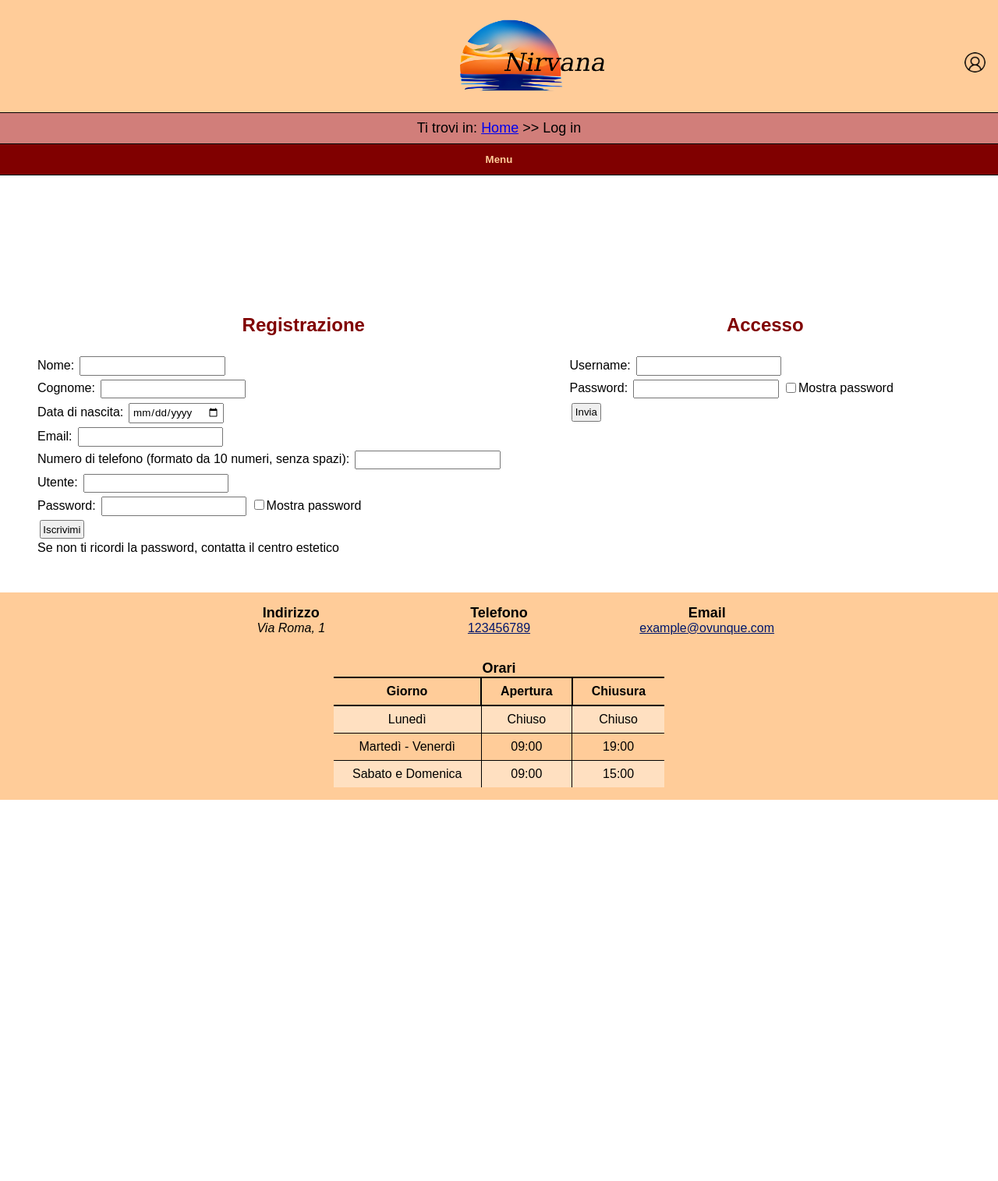
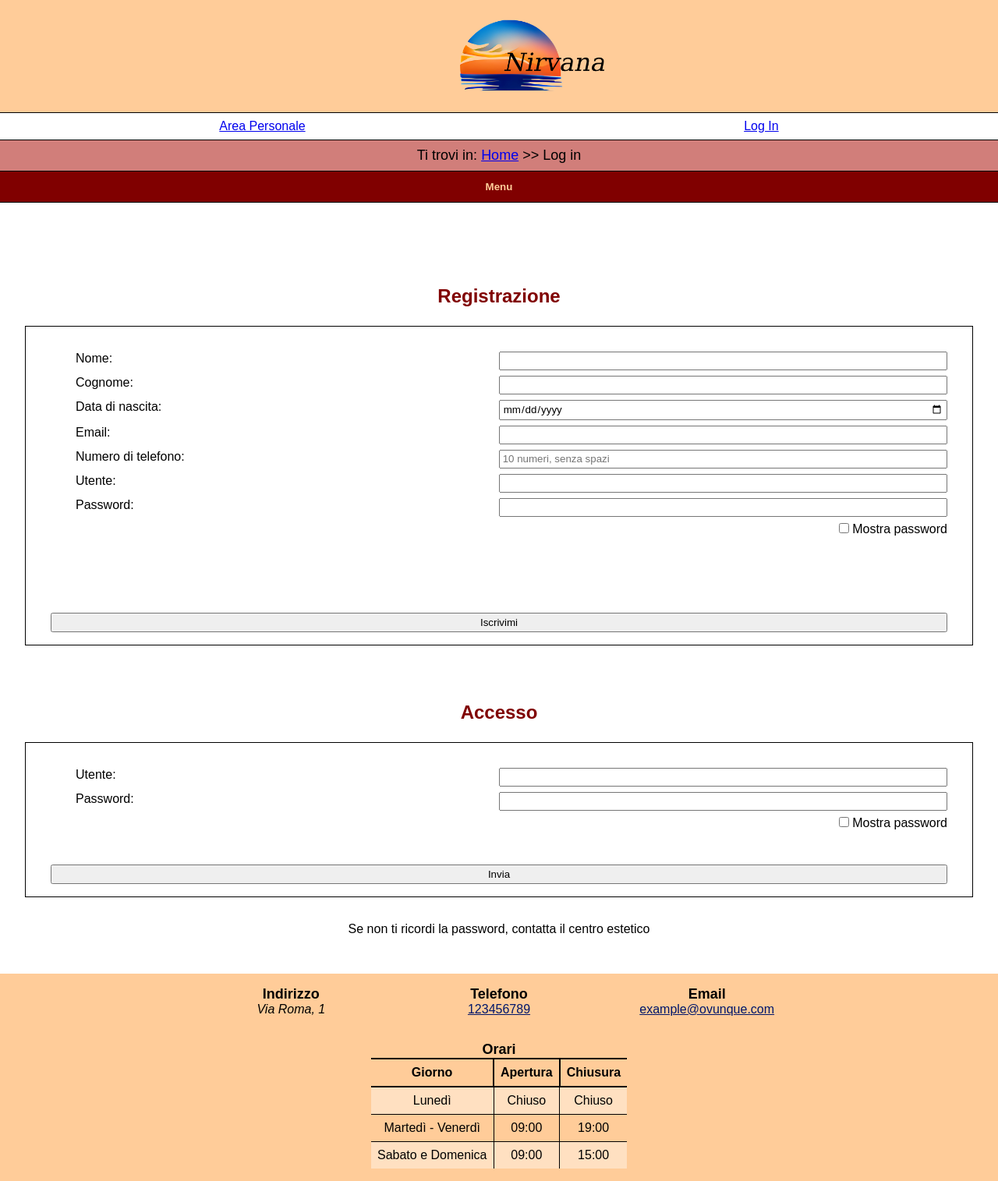
Before and after one commit to Tre-uomini-e-una-TecWeb/Nirvana-Website, a PHP site: the page made by PHP/AREA PERSONALE/login.php in a window 1280 px wide. Shown: the whole page at 78% size. Before the commit the page ends 1026 px from the top, so only its background shows below. Run offline with PHP 8.4, Linux system fonts and the light colour scheme.

Commit message:
Fix login mobile

```diff
--- a/CSS/mobile.css
+++ b/CSS/mobile.css
@@ -28,7 +28,25 @@
     margin: 3em;
 }
 
-@media screen and (max-width:750px), only screen and (max-device-width:750px) and (orientation: landscape) {
+@media screen and (max-width:800px), only screen and (max-device-width:800px) {
+
+    #contain {
+        display: block;
+        /* text-align: center; */
+    }
+
+    #signup, #login {
+        border: 1px solid black;
+        padding: 2em 2em 1em 2em;
+    }
+
+    #registrazione {
+        flex: none;
+    }
+
+    #accesso {
+        flex: none;
+    }
 
     #mini_breadcrumb{
         display: block;
--- a/CSS/style.css
+++ b/CSS/style.css
@@ -630,7 +630,6 @@
     background-image: url("../IMG/CORPO/MANICURE_PEDICURE/CURATIVA/curativa.jpeg");
 }
 
-
 #curativa:hover{
     background-image: url("../IMG/CORPO/MANICURE_PEDICURE/CURATIVA/curativa-opaco40.jpeg");
 }
@@ -642,7 +641,6 @@
 
 #contain input {
     padding: 0.2em;
-    margin: 0.2em;
 }
 
 
@@ -653,3 +651,85 @@
 #accesso {
     flex: auto;
 }
+
+#signup{
+    border-right: 1px solid black;
+}
+
+#signup, #login{
+    display: grid;
+    grid-template-columns: 1fr 1fr;
+    padding: 2em 2em 0em 2em;
+}
+
+#nameLabel, #surnameLabel, #birthLabel, #emailLabel, #phoneLabel, #userLabel, #passwordLabel, #utenteLabel, #passwordLoginLabel {
+    grid-column: 1;
+    margin-left: 2em;
+    margin-bottom: 0.5em;
+}
+
+#mostraPswR, #mostraPswA, .print-invisible{
+    grid-column: 1/3;
+}
+
+#name, #surname, #birth, #email, #phone, #username, #password, #usernameLogin, #passwordLogin {
+    grid-column: 2;
+    margin-bottom: 0.5em;
+}
+
+#name, #nameLabel, #usernameLogin, #utenteLabel{
+    grid-row: 1;
+}
+
+#surname, #surnameLabel, #passwordLogin, #passwordLoginLabel{
+    grid-row: 2;
+}
+
+#birth, #birthLabel, #mostraPswA{
+    grid-row: 3;
+}
+
+#email, #emailLabel{
+    grid-row: 4;
+}
+
+#phone, #phoneLabel{
+    grid-row: 5;
+}
+
+#username, #userLabel{
+    grid-row: 6;
+}
+
+#password, #passwordLabel{
+    grid-row: 7;
+}
+
+#mostraPswR{
+    grid-row: 8;
+}
+
+#mostraPswR, #mostraPswA{
+    text-align: right;
+}
+
+#registerButton, #accessButton{
+    margin-top: 2em;
+}
+
+/**
+#signup label, #login label{
+    margin-top: 2em;
+    text-align: left;
+    margin-left: 10%;
+}
+
+#signup input, #login input{
+    margin-left:auto;
+    margin-right: 10%;
+} **/
+
+#help{
+    margin-top: 2em;
+    text-align: center;
+}
--- a/HTML/AREA PERSONALE/login.html
+++ b/HTML/AREA PERSONALE/login.html
@@ -53,22 +53,23 @@
         <section id="registrazione" >
             <h2>Registrazione</h2>
             <form id="signup" method="post" action="login.php">
-                <label for="name"> Nome: </label>
+                <label for="name" id="nameLabel"> Nome: </label>
                 <input type="text" id="name" name="name" required aria-required="true"><br>
-                <label for="surname"> Cognome: </label>
+                <label for="surname" id="surnameLabel"> Cognome: </label>
                 <input type="text" id="surname" name="surname" required aria-required="true"><br>
-                <label for="birth">Data di nascita:</label>
+                <label for="birth" id="birthLabel">Data di nascita:</label>
                 <input type="date" id="birth" name="birth" required aria-required="true"><br>
-                <label lang="en" for="email">Email:</label>
+                <label lang="en" for="email" id="emailLabel">Email:</label>
                 <input type="email" id="email" name="email" required aria-required="true"><br>
-                <label for="phone"> Numero di telefono (formato da 10 numeri, senza spazi):</label>
-                <input type="tel" id="phone" name="phone" pattern="[0-9]{10}" required aria-required="true"><br>
-                <label lang="en" for="username">Utente:</label>
+                <label for="phone" id="phoneLabel"> Numero di telefono:</label>
+                <input type="tel" id="phone" name="phone" pattern="[0-9]{10}" required aria-required="true" placeholder="10 numeri, senza spazi"><br>
+                <label for="username" id="userLabel">Utente:</label>
                 <input type="text" id="username" name="username" required aria-required="true"><br>
-                <label lang="en" for="password">Password:</label>
-                <input type="password" id="password" name="password" required aria-required="true"> <!--<br>-->
-                <input type="checkbox" onclick="myFunction()">Mostra <span lang="en">password</span><br>
-                <input class="print-invisible" type="submit" name="registrazione" value="Iscrivimi">
+                <label lang="en" for="password" id="passwordLabel">Password:</label>
+                <input type="password" id="password" name="password" required aria-required="true"> <br>
+                <div id="mostraPswR"><input type="checkbox" id="mostraPswRegistrazione" onclick="myFunction()">
+                <label for="mostraPswRegistrazione">Mostra password</label></div>
+                <input class="print-invisible" id="registerButton" type="submit" name="registrazione" value="Iscrivimi">
             </form>
             <esitoRegistrazione />
         </section>
@@ -76,12 +77,13 @@
         <section id="accesso" >
             <h2>Accesso</h2>
             <form id="login" method="post" action="login.php">
-                <label lang="en"> Username: </label>
+                <label for="usernameLogin" id="utenteLabel"> Utente: </label>
                 <input type="text" id="usernameLogin" name="Username" required aria-required="true"><br>
-                <label lang="en"> Password: </label>
-                <input type="password" id="passwordLogin" name="Password" required aria-required="true"><!--<br>-->
-                <input type="checkbox" onclick="myFunction()">Mostra <span lang="en">password</span><br>
-                <input class="print-invisible" type="submit" name="accesso" value="Invia">
+                <label lang="en" for="passwordLogin" id="passwordLoginLabel"> Password: </label>
+                <input type="password" id="passwordLogin" name="Password" required aria-required="true"><br>
+                <div id="mostraPswA"><input type="checkbox" id="mostraPswAccesso" onclick="myFunction()">
+                    <label for="mostraPswAccesso">Mostra password</label></div>
+                <input class="print-invisible" id="accessButton" type="submit" name="accesso" value="Invia">
             </form>
             <avvisoLogin />
         </section>
```
